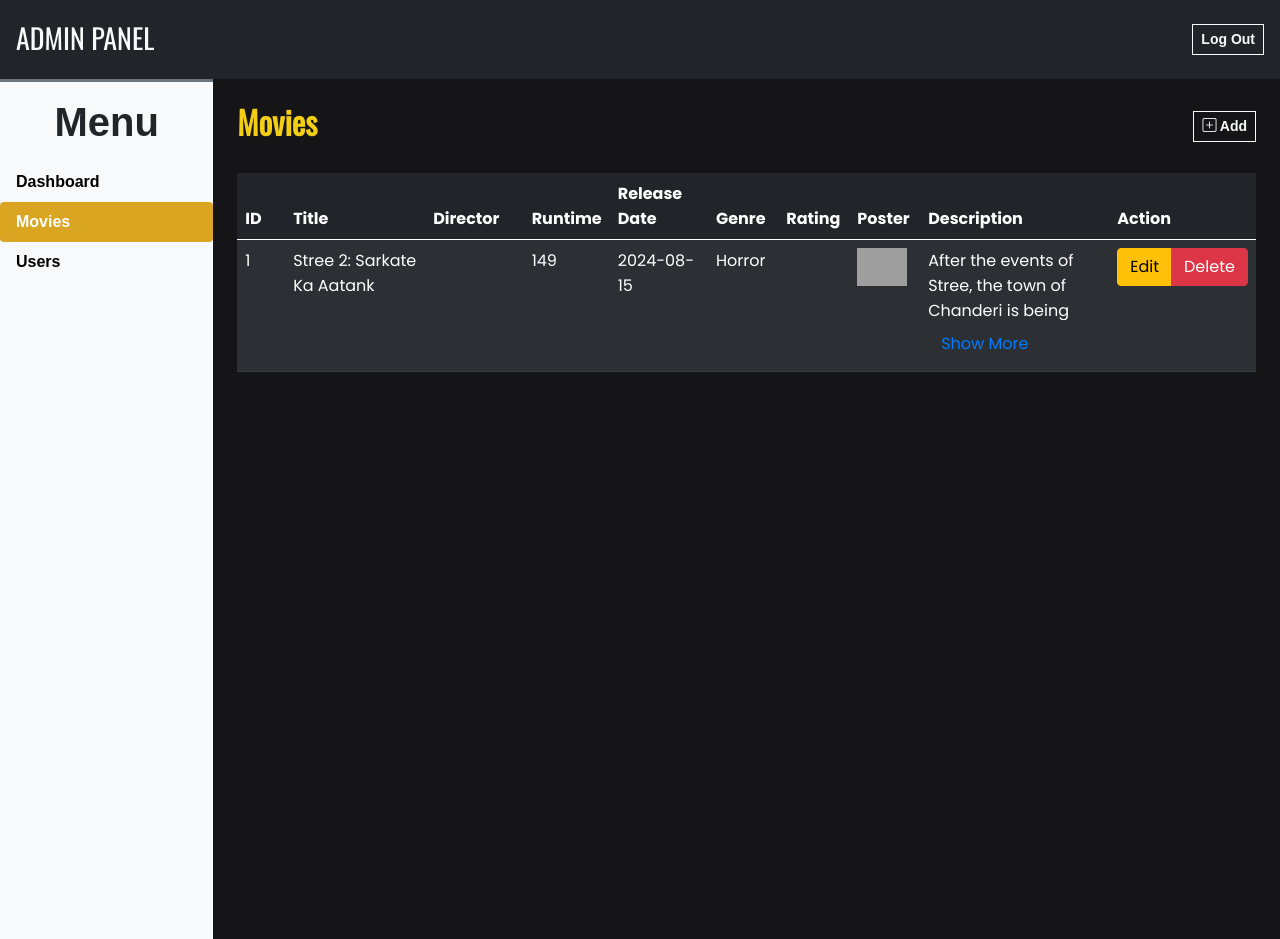
After one commit to thisBedBugBytes/Movie-Site, a PHP site: page /admin/movies.php in a window 1280 px wide. The commit adds this page. Run offline with PHP 8.4, Linux system fonts and the light colour scheme; data comes from the database, SQL or seed files in the repository; data that the repository does not hold is empty; grey boxes are pictures that could not be loaded.

Commit message:
admin panel dashboard , movies frontend, backend, db conncetion

```diff
--- a/admin/inc/db_config.php
+++ b/admin/inc/db_config.php
@@ -13,7 +13,6 @@
         if(!$con) {
             die("Cannot connect tp Database".mysqli_connect_error());
         }
-
         function filter($data){
             #extracts the values
             #from the data in POST in index.php
--- a/admin/inc/links.php
+++ b/admin/inc/links.php
@@ -91,5 +91,20 @@
             background-color: #F4CE14;
             color: #000;
         }
+        .description-container {
+    position: relative;
+}
+
+.expand-btn {
+    display: block;
+    margin-top: 5px;
+    cursor: pointer;
+    color: #007bff; /* Bootstrap primary color */
+    text-decoration: none;
+}
+
+.expand-btn:hover {
+    text-decoration: underline;
+}
 
 </style>
--- a/admin/inc/scripts.php
+++ b/admin/inc/scripts.php
@@ -19,3 +19,36 @@
       },
     });
 </script>
+<script>
+    document.addEventListener('DOMContentLoaded', function() {
+        const expandButtons = document.querySelectorAll('.expand-btn');
+
+        expandButtons.forEach(button => {
+            button.addEventListener('click', function() {
+                const description = this.previousElementSibling;
+                if (description.style.maxHeight) {
+                    // Collapse
+                    description.style.maxHeight = null;
+                    this.textContent = 'Show More';
+                } else {
+                    // Expand
+                    description.style.maxHeight = description.scrollHeight + 'px';
+                    this.textContent = 'Show Less';
+                }
+            });
+        });
+    });
+
+
+    function validateForm() {
+        let form = document.getElementById('movie-form');
+
+        if (!form.checkValidity()) {
+            alert('Please fill out all the required fields.');
+            return false;
+        }
+
+        alert('Movie added successfully!');
+        form.reset();
+    }
+</script>
--- /dev/null
+++ b/admin/movies.php
@@ -0,0 +1,221 @@
+<?php
+include('inc/essentials.php');
+include('inc/db_config.php');
+include('inc/links.php');
+include('inc/scripts.php');
+
+adminLogin();
+$success = false;
+session_start();
+
+
+if(isset($_POST['done'])){
+
+    $title = $_POST['title'];
+    $director = $_POST['director'];
+    $description = $_POST['description'];
+    $runtime = $_POST['runtime'];
+    $genre = $_POST['genre'];
+    $release_date = $_POST['release_date'];
+    $poster = $_POST['poster-url'];
+    //$admin = $_SESSION['adminID'];
+
+    $sql = "INSERT INTO `movies` (`title`, `director`, `description`, `release_date`, `duration_min`, `genre`, `poster`) VALUES ('$title','$director', '$description','$release_date', '$runtime', '$genre', '$poster')";
+    $sql_run = mysqli_query($con,$sql);
+
+    if ($sql_run) {
+        $_SESSION['success'] = true;
+        echo "<script>alert('New Movie Added:D');</script>";
+        redirect('movies.php');
+        session_destroy();
+    } else {
+        echo "<script>alert('Error, Server Down :(');</script>";
+    }
+
+}
+
+?>
+
+<!DOCTYPE html>
+<html lang="en">
+
+<head>
+    <meta charset="UTF-8">
+    <meta name="viewport" content="width=device-width, initial-scale=1.0">
+    <title>Movies</title>
+    <style>
+        body {
+            color: #F4CE14;
+        }
+
+        .card-header {
+            background-color: #DAA520;
+            color: #fff;
+        }
+
+        .card {
+            margin-bottom: 20px;
+            height: 100%;
+        }
+
+        .card-title {
+            font-size: 1.5rem;
+        }
+
+        .card-text {
+            font-size: 0.9rem;
+            color: #000;
+        }
+    </style>
+    <script src="https://ajax.googleapis.com/ajax/libs/jquery/3.7.1/jquery.min.js"></script>
+
+
+</head>
+
+<body style="color:#F4CE14">
+    <div class="container-fluid bg-dark text-light p-3 d-flex align-items-center justify-content-between sticky-top">
+        <h3 class="mb-0 oswald-regular mb-1 sticky-top">ADMIN PANEL</h3>
+        <a href="logout.php" class="btn btn-sm btn-outline-light outfit-regular rounded-0 fw-bold shadow-none oswald-regular my-2">Log Out</a>
+    </div>
+
+    <div class="col-lg-2 bg-light border-top border-3 border-secondary" id="dashboard-menu" style="min-height: 100vh;">
+        <h5 class="text-dark text-center fw-bold fs-1 outfit-regular mt-2 p-2">Menu</h5>
+        <ul class="nav nav-pills flex-column">
+            <li class="nav-item">
+                <a class="nav-link outfit-regular fs-6 fw-bold" href="dashboard.php">Dashboard</a>
+            </li>
+            <li class="nav-item">
+                <a class="nav-link active outfit-regular fs-6 fw-bold" href="movies.php">Movies</a>
+            </li>
+            <li class="nav-item">
+                <a class="nav-link outfit-regular fs-6 fw-bold" href="users.php">Users</a>
+            </li>
+        </ul>
+    </div>
+
+    <div class="container-fluid">
+        <div class="row">
+            <div class="col-lg-10 ms-auto p-4 overflow-hidden">
+                <div class="d-flex justify-content-between align-items-center mb-4">
+                    <h3 class="oswald-regular fw-bold fs-2">Movies</h3>
+                    <button type="button" class="btn btn-sm btn-outline-light outfit-regular rounded-0 fw-bold shadow-none" data-bs-toggle="modal" data-bs-target="#add-movie">
+                        <i class="bi bi-plus-square"></i> Add
+                    </button>
+                </div>
+                <div class="table-responsive-md" style="height: 570px; overflow: auto;">
+                    <table class="table table-hover table-dark table-striped" style="min-width: 600px;">
+                        <thead class="sticky-top">
+                            <tr>
+                                <th scope="col" width="5%">ID</th>
+                                <th scope="col" width="15%">Title</th>
+                                <th scope="col" width="10%">Director</th>
+                                <th scope="col" width="7%">Runtime</th>
+                                <th scope="col" width="10%">Release Date</th>
+                                <th scope="col" width="7%">Genre</th>
+                                <th scope="col" width="7%">Rating</th>
+                                <th scope="col" width="7%">Poster</th>
+                                <th scope="col" width="20%">Description</th>
+                                <th scope="col" width="30%">Action</th>
+                            </tr>
+                        </thead>
+                        <tbody>
+                            <?php
+                            $sql = "SELECT * FROM `movies` ORDER BY movie_id;";
+                            $data = mysqli_query($con, $sql);
+                            while ($row = mysqli_fetch_assoc($data)) {
+                                $description = htmlspecialchars($row['description']);
+                                echo <<<query
+                                    <tr>
+                                    <td>$row[movie_id]</td>
+                                    <td>$row[title]</td>
+                                    <td>$row[director]</td>
+                                    <td>$row[duration_min]</td>
+                                    <td>$row[release_date]</td>
+                                    <td>$row[genre]</td>
+                                    <td>$row[rating]</td>
+                                    <td><img src="{$row['poster']}" alt="Poster" style="width: 50px; height: auto;"></td>
+                                    <td>
+                                        <div class="description-container">
+                                            <div class="description" style="max-height: 4.5em; overflow: hidden; transition: max-height 0.3s ease;">
+                                                $description
+                                            </div>
+                                            <button class="btn btn-link expand-btn">Show More</button>
+                                        </div>
+                                    </td>
+                                    <td>
+                                        <div class="btn-group" role="group" aria-label="Action Buttons">
+                                            <button type="button" class="btn btn-warning" onclick="editMovie($row[movie_id])">Edit</button>
+                                            <button type="button" class="btn btn-danger" onclick="deleteMovie($row[movie_id])">Delete</button>
+                                        </div>
+                                    </td>
+                                    </tr>
+                                   query;
+                            }
+                            ?>
+                        </tbody>
+                    </table>
+                </div>
+                <div class="modal fade" id="add-movie" data-bs-backdrop="static" data-bs-keyboard="true" tabindex="-1" aria-labelledby="staticBackdropLabel" aria-hidden="true">
+                    <div class="modal-dialog">
+                        <div class="modal-content">
+                            <div class="modal-header">
+                                <h5 class="modal-title" id="staticBackdropLabel" style="color: black;">Add Movie</h5>
+                                <button type="button" class="btn-close" data-bs-dismiss="modal" aria-label="Close"></button>
+                            </div>
+                            <form id="movie_form" method="POST" action="movies.php">
+                                <div class="modal-body" style="color: black;">
+                                        <div class="mb-3">
+                                            <label class="form-label fw-bold">Title</label>
+                                            <input type="text" class="form-control" id="title" name="title" required>
+                                        </div>
+                                        <div class="mb-3">
+                                            <label class="form-label fw-bold">Director</label>
+                                            <input type="text" class="form-control" id="director" name="director" required>
+                                        </div>
+                                        <div class="mb-3">
+                                            <label class="form-label fw-bold">Description</label>
+                                            <textarea class="form-control" id="description" name="description" required></textarea>
+                                        </div>
+                                        <div class="mb-3">
+                                            <label class="form-label fw-bold">Runtime (minutes)</label>
+                                            <input type="number" class="form-control" id="runtime" name="runtime" required>
+                                        </div>
+                                        <div class="mb-3">
+                                            <label class="form-label fw-bold">Release Date</label>
+                                            <input type="date" class="form-control" id="release-date" name="release_date" required>
+                                        </div>
+                                        <div class="mb-3">
+                                            <label class="form-label fw-bold">Genre</label>
+                                            <select class="form-select" id="genre" name="genre" required>
+                                                <option value="" disabled selected>Select Genre</option>
+                                                <option value="Action">Action</option>
+                                                <option value="Animation">Animation</option>
+                                                <option value="Comedy">Comedy</option>
+                                                <option value="Drama">Drama</option>
+                                                <option value="Thriller">Thriller</option>
+                                                <option value="Horror">Horror</option>
+                                                <option value="Romance">Romance</option>
+                                                <option value="Mystery">Mystery</option>
+                                                <option value="Sci-Fi">Sci-Fi</option>
+                                            </select>
+                                        </div>
+                                        <div class="mb-3">
+                                            <label class="form-label fw-bold">Poster URL</label>
+                                            <input type="url" class="form-control" id="poster-url" name="poster-url" required>
+                                        </div>
+                                </div>
+                                <div class="modal-footer">
+                                    <button type="reset" class="btn btn-secondary" data-bs-dismiss="modal">Close</button>
+                                    <button type="submit" name="done" class="btn btn-primary">Done</button>
+                                </div>
+                            </form>
+                        </div>
+                    </div>
+                </div>
+            </div>
+        </div>
+    </div>
+
+</body>
+
+</html>
```
Also changed, not shown: admin/index.php (+12 -11 lines), header.php (+5 -3 lines), index.php (+7 -8 lines), movies.php (+4 -4 lines), navbar.php (+9 -10 lines).
